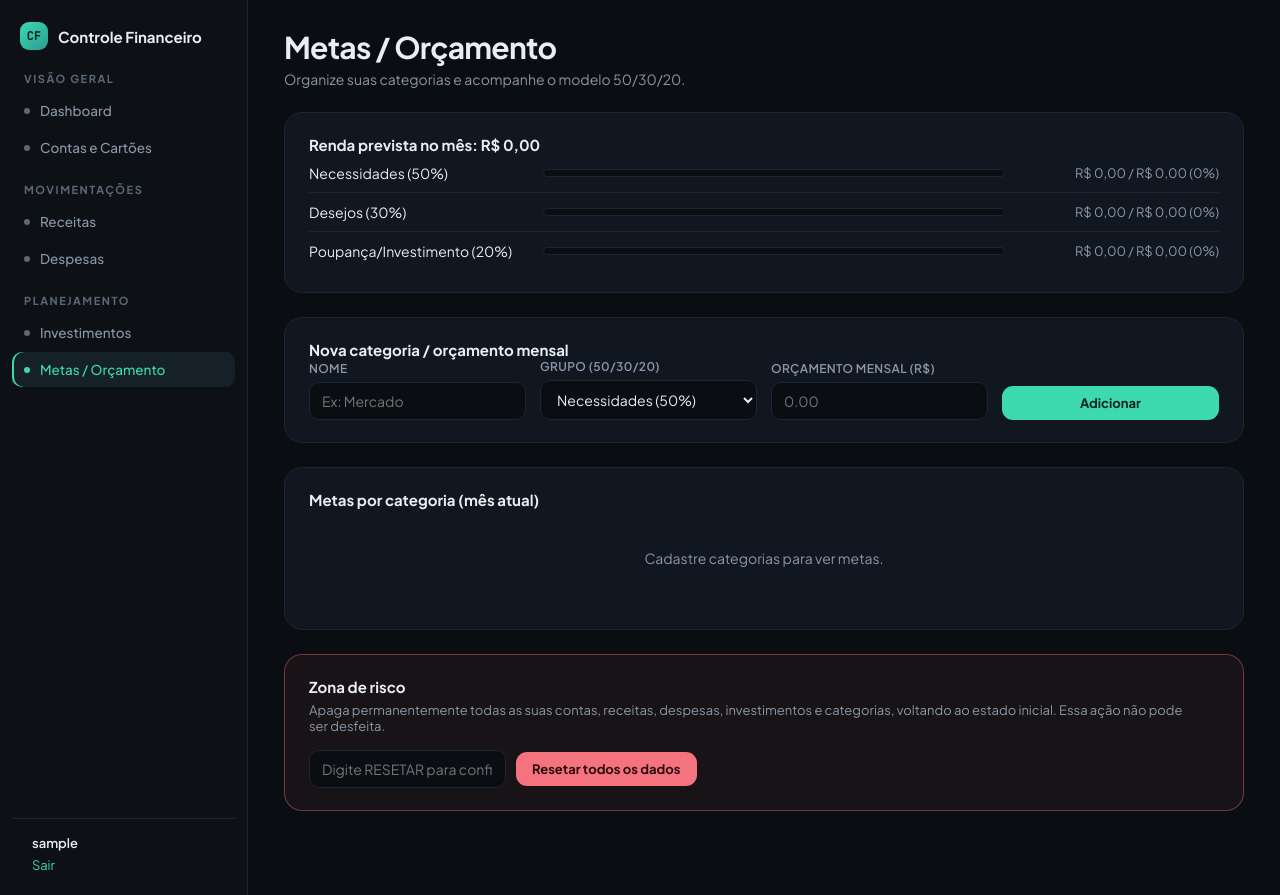
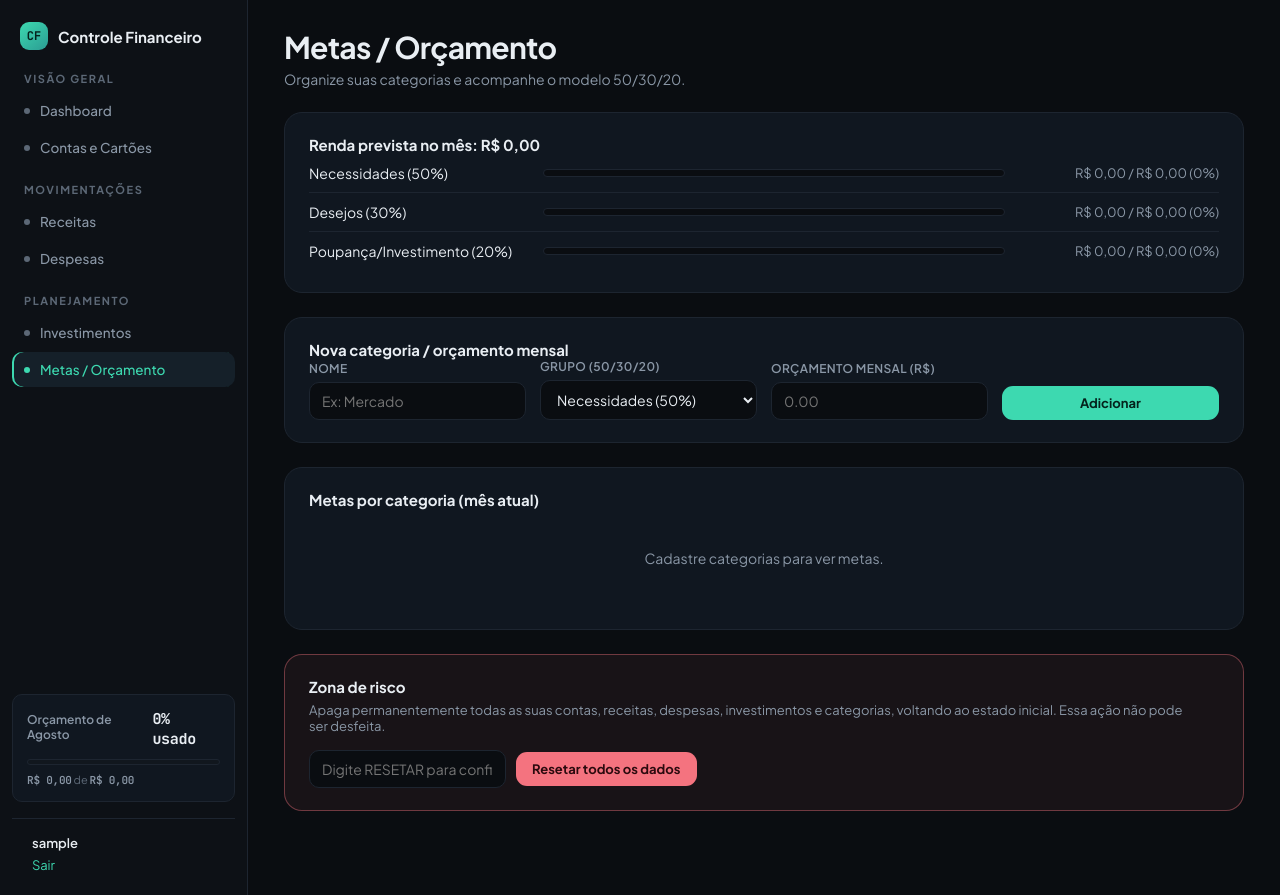
Before and after one commit to jeffersonodcro-cmd/sistema-de-controle-financeiro, a Flask app: page /metas in a window 1280 px wide. Run offline with Flask 3, Linux system fonts and the light colour scheme; the visitor is signed in with stand-in values (Sample User, id 1); data comes from the database, SQL or seed files in the repository; data that the repository does not hold is empty.

Commit message:
Torna o widget de orçamento do mês fixo e global na sidebar
Move o widget de orçamento do bloco exclusivo do Dashboard para o
base.html, fixo no rodapé do menu lateral em todas as páginas. Um
context_processor no blueprint financeiro calcula o valor real
(gasto vs. orçamento definido em Metas/Orçamento) para as páginas
que antes não tinham esse dado disponível.

Co-Authored-By: Claude Sonnet 5 <noreply@anthropic.com>

```diff
--- a/webapp/financeiro.py
+++ b/webapp/financeiro.py
@@ -24,6 +24,29 @@ def _parse_float(valor, campo):
 @login_required
 def exigir_login():
     pass
+
+
+@bp.context_processor
+def dados_sidebar_orcamento():
+    """Dados do orçamento do mês atual, exibidos no widget fixo da sidebar
+    em todas as páginas (o Dashboard sobrescreve com os mesmos nomes)."""
+    usuario_id = g.usuario["id"]
+    ano, mes = ano_atual(), mes_atual()
+
+    linhas_categoria = db.gasto_por_categoria_mes(g.db, usuario_id, ano, mes)
+    despesas_mes = db.listar_despesas(g.db, usuario_id, ano)
+
+    orcamento_mes = sum(l["orcamento_mensal"] or 0 for l in linhas_categoria)
+    despesas_pagas_mes = sum(
+        (d["valor_pago"] if d["valor_pago"] is not None else d["valor"])
+        for d in despesas_mes if d["paga"] and d["data_prevista"][:7] == f"{ano}-{mes:02d}"
+    )
+
+    return dict(
+        orcamento_mes=orcamento_mes,
+        despesas_pagas_mes=despesas_pagas_mes,
+        nome_mes_atual=NOMES_MESES[mes - 1],
+    )
 
 
 # ---------------- Dashboard ----------------
--- a/webapp/templates/base.html
+++ b/webapp/templates/base.html
@@ -33,7 +33,19 @@
           <a href="{{ url_for('financeiro.metas') }}" class="{{ 'active' if request.endpoint == 'financeiro.metas' }}"><span class="bullet"></span>Metas / Orçamento</a>
         </div>
       </nav>
-      {% block sidebar_extra %}{% endblock %}
+      {% set pct_orcamento = (despesas_pagas_mes / orcamento_mes) if orcamento_mes > 0 else 0 %}
+      <div class="sidebar-orcamento">
+        <div class="sidebar-orcamento-topo">
+          <span>Orçamento de {{ nome_mes_atual }}</span>
+          <span class="mono">{{ (pct_orcamento * 100) | round | int }}% usado</span>
+        </div>
+        <div class="mini-progress-track">
+          <div class="mini-progress-fill" style="width: {{ [pct_orcamento * 100, 100] | min }}%;"></div>
+        </div>
+        <div class="sidebar-orcamento-legenda">
+          <span class="mono">{{ despesas_pagas_mes | moeda }}</span> de <span class="mono">{{ orcamento_mes | moeda }}</span>
+        </div>
+      </div>
       <div class="usuario-box">
         <span class="nome">{{ g.usuario['nome'] }}</span>
         <a href="{{ url_for('auth.logout') }}">Sair</a>
```
Also changed, not shown: webapp/templates/dashboard.html (+0 -16 lines).
